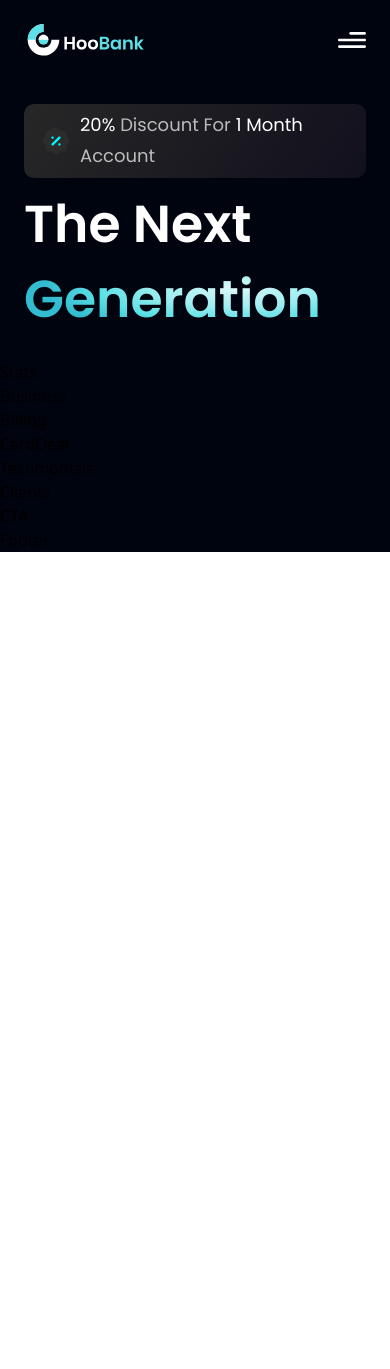
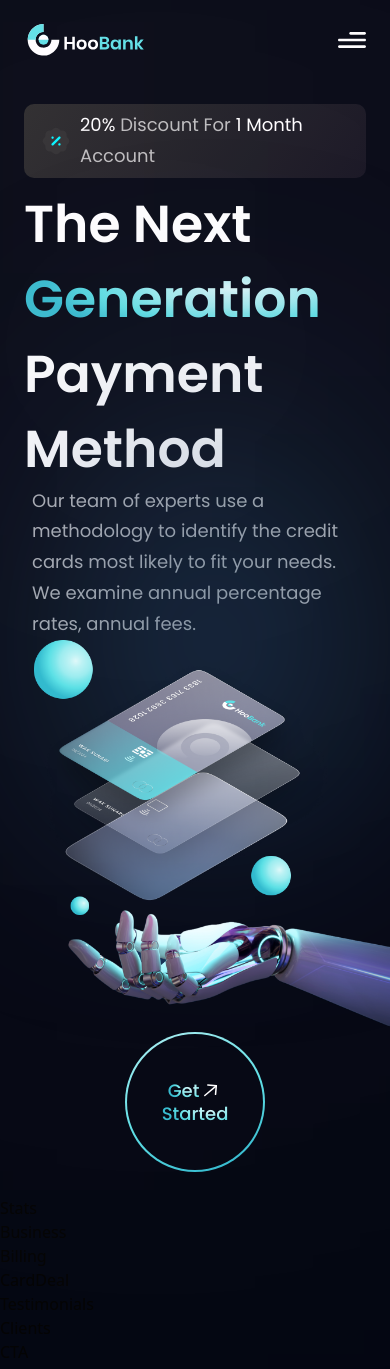
Before and after one commit to vcristian1/ibank, a React (Vite) app: page / in a window 390 px wide. Shown: the top 1369 px of the page. Before the commit the page ends 844 px from the top, so only its background shows below. Built offline with nearby package versions, Linux system fonts and the light colour scheme.

Commit message:
completed hero section: added containers for the robot graphic, created an additional container with media queries to show only on mobile the GetStarted component we already created, and added three divs with gradients which are shown in the background

```diff
--- a/src/components/Hero.jsx
+++ b/src/components/Hero.jsx
@@ -24,8 +24,24 @@
             <GetStarted />
           </div>
         </div>
+
+        <h1 className="font-poppins font-semibold ss:text-[68px] text-[52px] text-white ss:leading-[100.8px] leading-[75px] w-full">Payment Method</h1>
+        <p className={`${styles.paragraph} ml-2`}>Our team of experts use a methodology to identify the credit cards most likely to fit your needs. We examine annual percentage rates, annual fees.</p>
       </div>
 
+      <div>
+        <img src={robot} alt="billing" className="w-[100%] h-[100%] relative z-[5]"/>
+        {/* gradient start */}
+        <div className="absolute z-[0] w-[40%] h-[35%] top-0 pink__gradient" />
+        <div className="absolute z-[1] w-[80%] h-[80%] rounded-full white__gradient bottom-40" />
+        <div className="absolute z-[0] w-[50%] h-[50%] right-20 bottom-20 blue__gradient" />
+        {/* gradient end */}
+      </div>
+
+      {/* Get Started Button for Mobile Devices */}
+      <div className={`ss:hidden ${styles.flexCenter}`}>
+        <GetStarted />
+      </div>
     </section>
   )
 }
```
